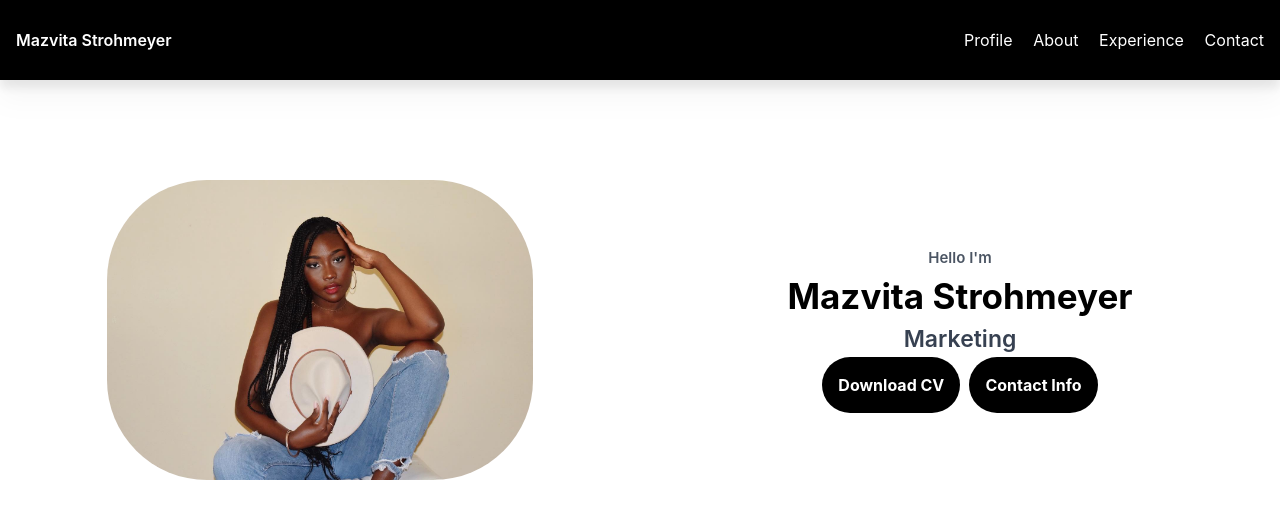
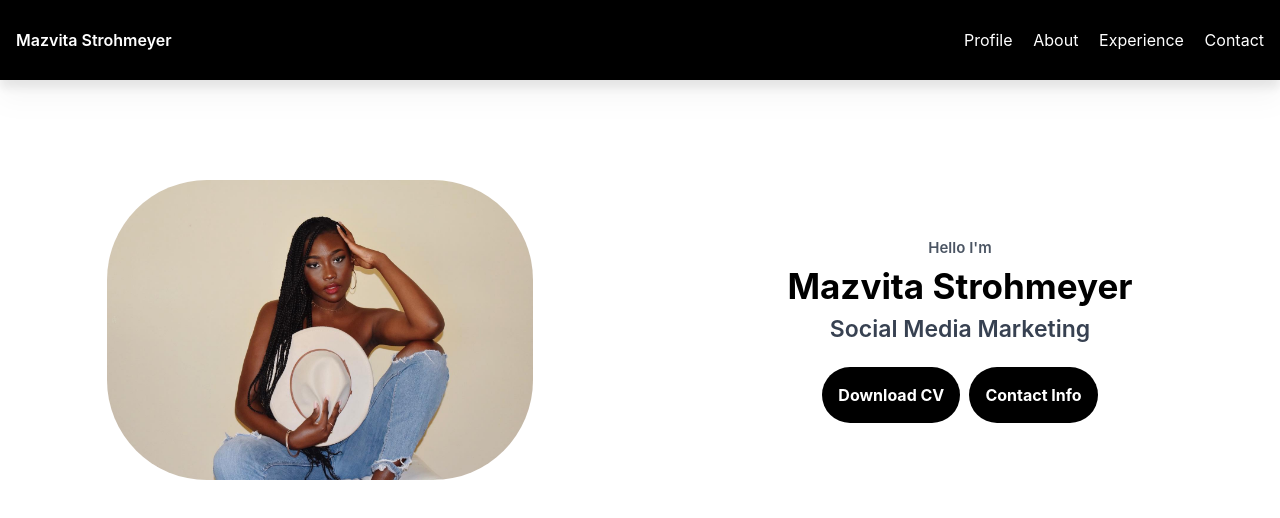
Before and after one commit to MakaChikava/MJC-Portfolio, a React (Create React App) app: page / in a window 1280 px wide. Shown: the top 518 px of the page. Built offline with nearby package versions, Linux system fonts and the light colour scheme.

Commit message:
profile layout complete

```diff
--- a/src/App.js
+++ b/src/App.js
@@ -26,9 +26,9 @@ function App() {
           <div id='headline-container' className='flex flex-col justify-center items-center w-1/3'>
             <p className='font-semibold text-[15px] text-gray-600'>Hello I'm</p>
             <h1 id='name' className='font-bold text-[35px]'>Mazvita Strohmeyer</h1>
-            <h1 id='title' className='font-semibold text-[23px] text-gray-700'>Marketing</h1>
+            <h1 id='title' className='font-semibold text-[23px] text-gray-700'>Social Media Marketing</h1>
 
-            <div id='headline-btn-container' className='flex w-2/3 justify-around'>
+            <div id='headline-btn-container' className='flex w-2/3 justify-around mt-5'>
               <button id='resume-btn' className='bg-black rounded-full p-4 text-white font-bold'>Download CV</button>
               <button id='contact-btn' className='bg-black rounded-full p-4 text-white font-bold'>Contact Info</button>
             </div>
@@ -37,7 +37,9 @@ function App() {
         </div>
       </section>
       <section id='about'>
+        <div id=''>
 
+        </div>
       </section>
       <section id='experience'>
 
```
